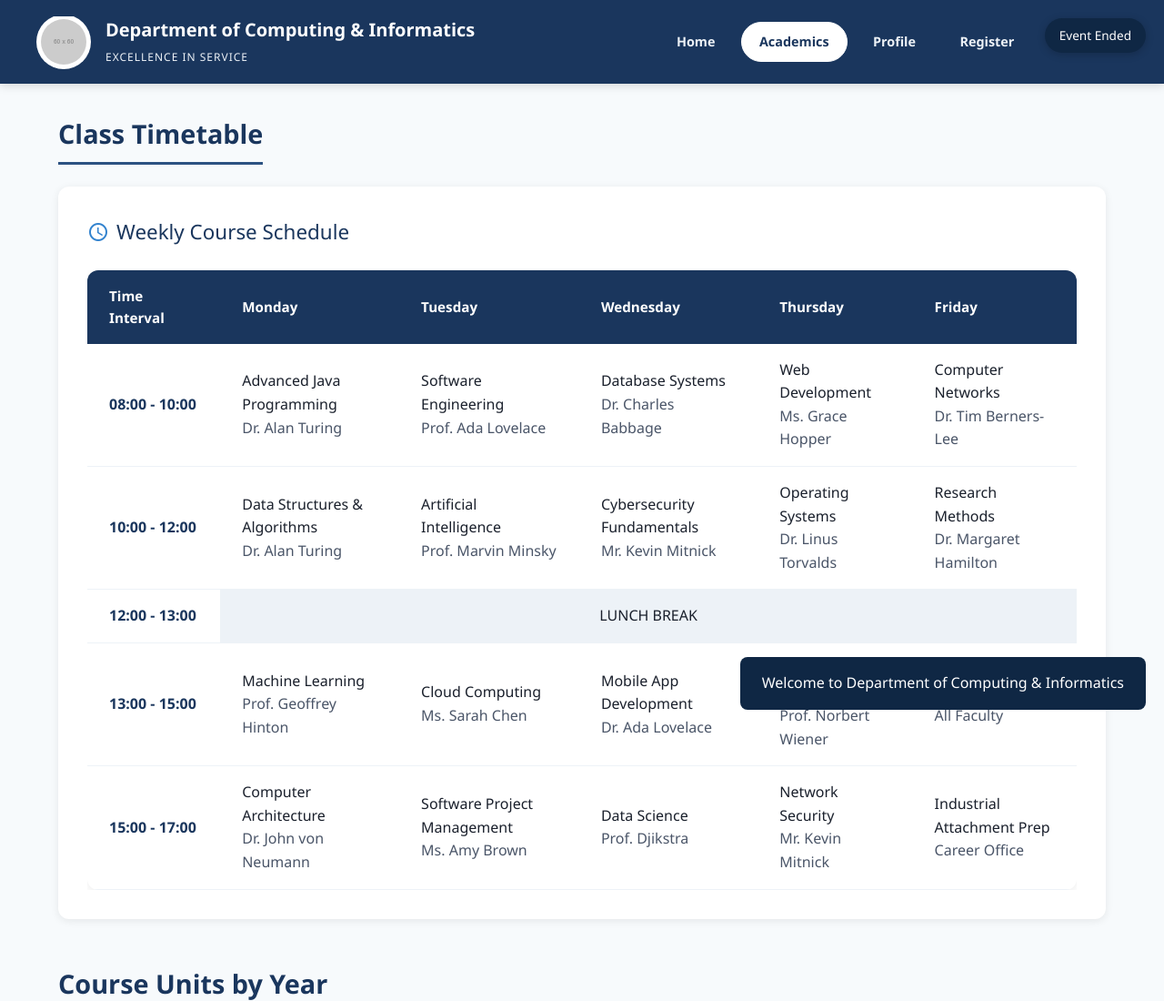
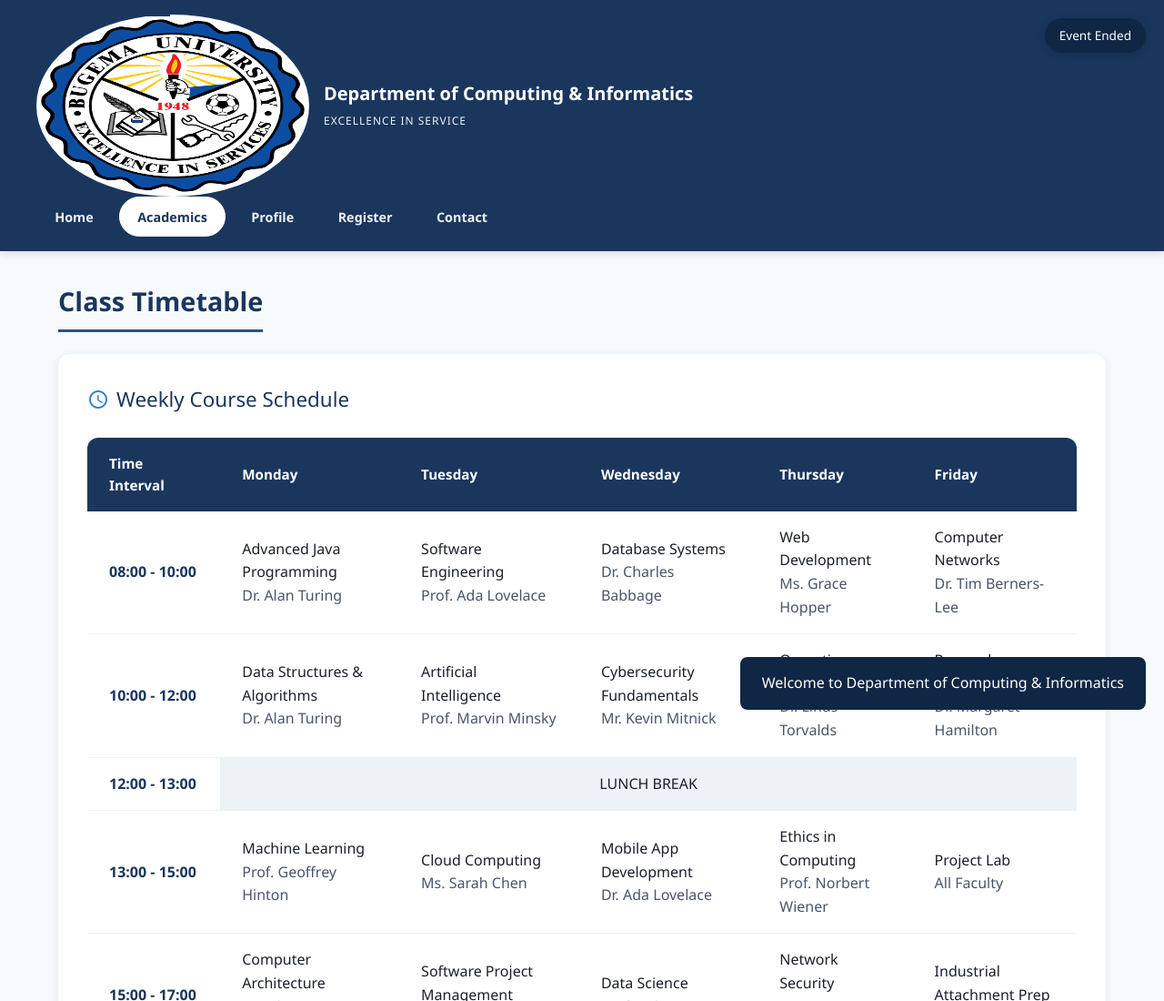
Before and after one commit to REGAN-MJ/Web, a plain HTML site: page academics.html in a window 1280 px wide. Shown: the top 1100 px of the page at 91% size. Drawn offline with Linux system fonts and the light colour scheme; placeholder pictures from the web are drawn by us.

Commit message:
update 2.0

```diff
--- a/academics.html
+++ b/academics.html
@@ -22,7 +22,7 @@
     <header class="main-header" role="banner">
         <div class="header-container">
             <div class="brand">
-                <img src="https://via.placeholder.com/60x60/1a365d/ffffff?text=BUGEMA" alt="Bugema University Logo" class="uni-logo">
+                <img src="bugema-university-seeklogo.png" alt="Bugema University Logo" class="uni-logo">
                 <div class="title-group">
                     <h1>Department of Computing & Informatics</h1>
                     <span class="motto">Excellence in Service</span>
--- a/style.css
+++ b/style.css
@@ -117,12 +117,12 @@
 }
 
 .uni-logo {
-    width: 60px;
-    height: 60px;
+    width: 300px;
+    height: 200px;
     border-radius: 50%;
     background: var(--white);
     padding: 5px;
-    object-fit: contain;
+    object-fit: fill;
 }
 
 .title-group h1 {
```
